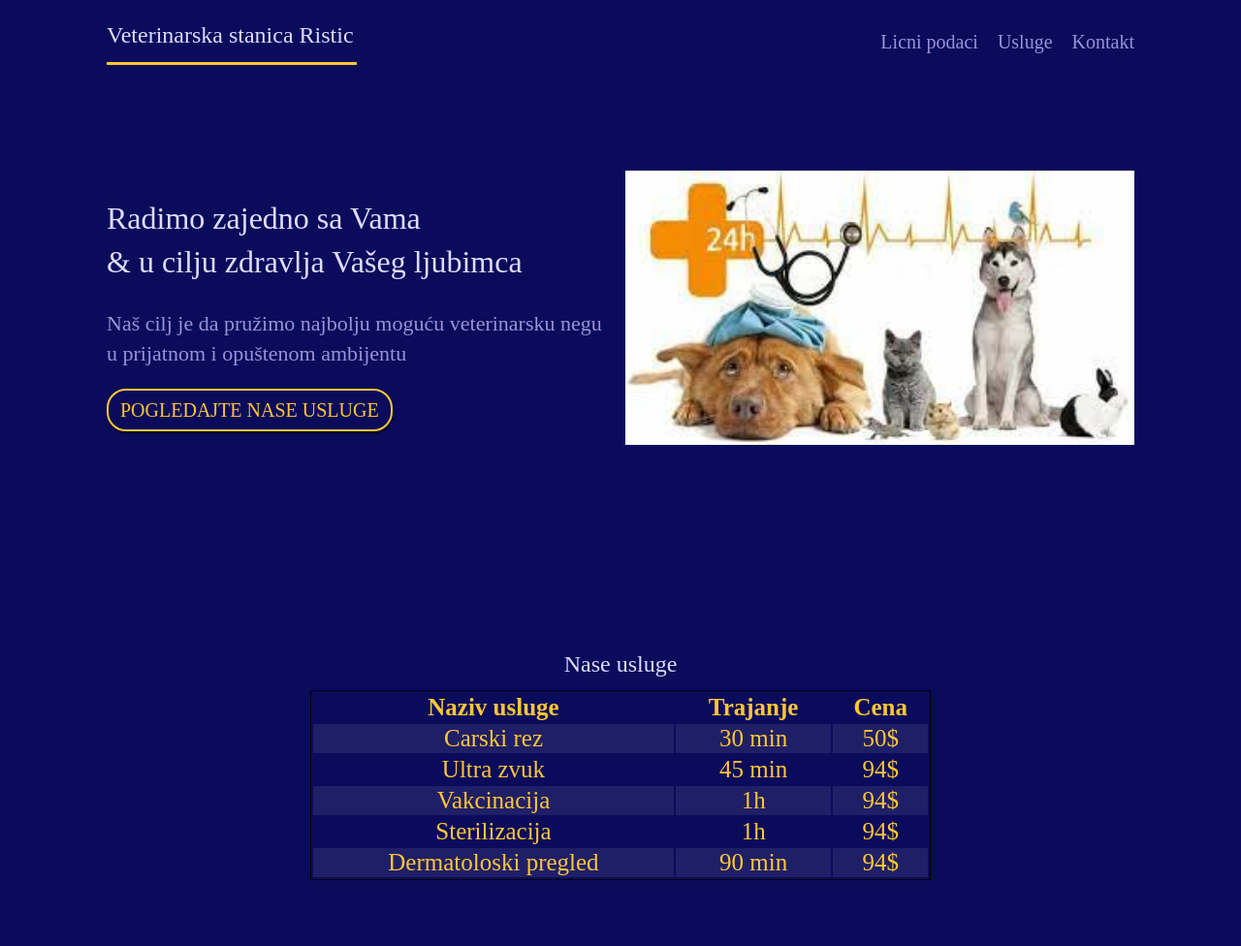
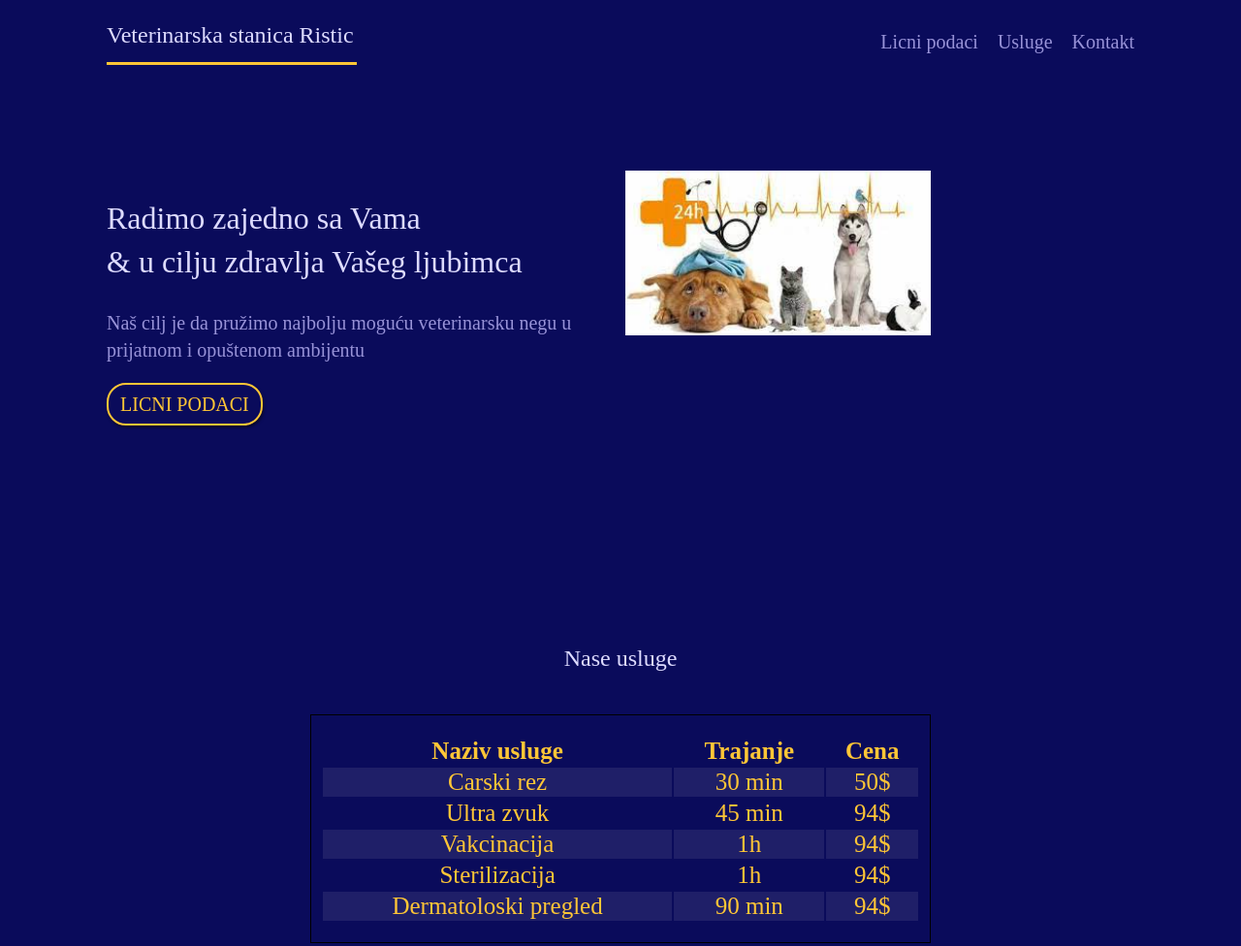
Before and after one commit to rilex001/CS-introduction-to-web-programming-Final-Project-, a plain HTML site: page index.html in a window 1280 px wide. Shown: the top 976 px of the page at 97% size. Drawn offline with Linux system fonts and the light colour scheme; a script that the page names is missing.

Commit message:
finish design

```diff
--- a/index.html
+++ b/index.html
@@ -11,7 +11,7 @@
   <nav class="site-nav grid">
     <h1>Veterinarska stanica Ristic</h1>
     <ul>
-      <li><a href="#portfolio">Licni podaci</a></li>
+      <li><a href="https://silly-williams-c0e4a6.netlify.app/" target="_blank">Licni podaci</a></li>
       <li><a href="#services">Usluge</a></li>
       <li><a href="#contact">Kontakt</a></li>
     </ul>
@@ -20,7 +20,7 @@
     <div class="welcome-text">
       <h2>Radimo zajedno sa Vama <br />& u cilju zdravlja Vašeg ljubimca</h2>
       <p class="leading">Naš cilj je da pružimo najbolju moguću veterinarsku negu u prijatnom i opuštenom ambijentu</p>
-      <a href="#portfolio" class="button">Pogledajte nase usluge</a>
+      <a href="https://silly-williams-c0e4a6.netlify.app/" target="_blank" class="button">Licni podaci</a>
     </div>
     <div class="welcome-img">
       <img src="assets/logo.jpg" alt="logo firme">
--- a/script.js
+++ /dev/null
@@ -1 +0,0 @@
-alert("Pusite kurac mi smo sampioni")
--- a/styles.css
+++ b/styles.css
@@ -14,12 +14,12 @@
     list-style-type: none;
   }
 
-
   body{
     background: var(--secondary);
     overflow-x: hidden;
     font-family: 'Rubik Regular';
   }
+
   .button{
     background: none;
     border: 2px solid var(--primary);
@@ -56,6 +56,7 @@
     font-family: 'Rubik Regular';
     src: url("assets/fonts/Rubik-Regular.ttf") format("ttf"),
   }
+
   h1,h2,h3,h4{
     color: #DDDBFF;
     font-weight: normal;
@@ -75,11 +76,9 @@
   h4{
     font-size: 1.1em;
   }
-  .leading{
-    font-size: 1.1em;
-  }
 
-  /* mobile styles */
+
+  /* mobilna verzija */
   .grid{
     display: grid;
     grid-template-columns: repeat(8, 1fr);
@@ -96,9 +95,7 @@
     border-bottom: 3px solid var(--primary);
     display: inline-block;
   }
-  .site-nav ul{
-    display: none;
-  }
+
   #welcome{
     padding: 0 20px 20px 20px;
   }
@@ -121,16 +118,18 @@
     text-align: center;
   }
   #services h3{
-    margin-bottom: 0;
+    margin-bottom: 10px;
     text-align: center;
   }
 
   #services table {
-    margin: 10px auto;
+    margin: 40px auto;
     color: var(--primary);
     border: 1px solid black;
     font-size: 25px;
     width: 50%;
+    max-width: 890px;
+    padding: 20px 10px;
   }
 
   #services tr:nth-child(even) {
@@ -189,6 +188,10 @@
     width: 20px;
   }
 
+  .site-nav ul{
+    display: none;
+  }
+
 
 
 
@@ -202,7 +205,7 @@
       grid-column: 5/9;
     }
     .welcome-img img{
-      width: 100%;
+      width: 60%;
     }
 
     footer{
```
